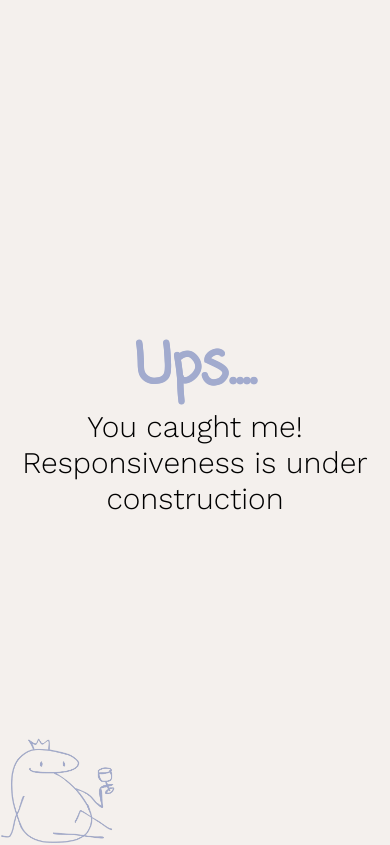
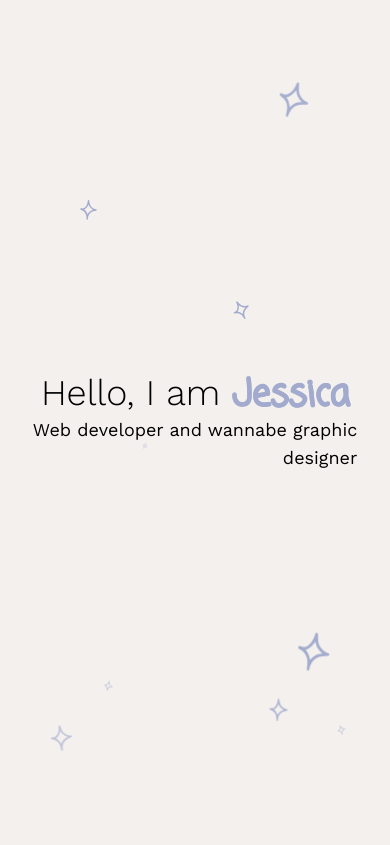
Before and after one commit to JessicaDinova/PortfolioWebsite, a SvelteKit app: page / in a window 390 px wide. Shown: the top 845 px of the page. Built offline with nearby package versions, Linux system fonts and the light colour scheme; a web font is replaced by a local one.

Commit message:
added responsiveness for mobile phone, hidden the rpoject section and went straight to articles, changed stamp from svg to png as tsvg is very detailed and caused problems on mobile, hidden the nav bar to make specase for burger menu that is still comming, extracted the nav bar as a component

```diff
--- a/src/lib/components/Marquee.svelte
+++ b/src/lib/components/Marquee.svelte
@@ -10,8 +10,8 @@
     {#each duplicatedItems as item}
       <img class="h-6" src={star} alt="star"/>
       <div class="relative flex flex-col items-center group">
-        <img class="h-28 mx-3" src={item.icon} alt={item.name} />
-        <p class="absolute uppercase invisible group-hover:visible translate-y-2 group-hover:translate-y-0 transitional -bottom-10">{item.name}</p>
+        <img class="h-15 md:h-28 mx-3" src={item.icon} alt={item.name} />
+        <p class="absolute uppercase lg:invisible lg:group-hover:visible translate-y-2 lg:group-hover:translate-y-0 lg:transitional -bottom-10">{item.name}</p>
       </div>
     {/each}
   </div>
--- /dev/null
+++ b/src/lib/components/NavigationBar.svelte
@@ -0,0 +1,57 @@
+<script>
+  import star from "$lib/assets/doodles/star.svg";
+  import { scrollToSection } from "$lib/helpers/pageFunctions";
+  import { createLink } from "$lib/helpers/pageFunctions";
+  import { articles } from "$lib/data/articles.svelte";
+  let { showStatus, activeSection, } = $props();
+
+  const projectSections = articles.map((article) => ({
+    id: createLink(article.title),
+    dark: Boolean(article.darkStyle),
+  }));
+
+  const sectionStyles = {
+    home: false,
+    about: false,
+    skills: false,
+    projects: true,
+  }
+
+  projectSections.forEach((section) => {
+    sectionStyles[section.id] = section.dark;
+  });
+
+  function isLinkActive(sectionId) {
+    if (sectionId === "projects") {
+      return isInProjectsContext();
+    }
+    return activeSection === sectionId;
+  }
+
+  function getLinkHighlight(sectionId) {
+    if (!isLinkActive(sectionId)) return "";
+
+    const isDark = isDarkSection(activeSection);
+    return isDark ? "highlightDark" : "highlight";
+  }
+
+    function isDarkSection(sectionId) {
+    return sectionStyles[sectionId] === true;
+  }
+
+  function isInProjectsContext() {
+    return activeSection === "projects" ||
+    projectSections.some((section) => section.id === activeSection);
+  }
+</script>
+
+<nav class="hidden w-full [&>button]:cursor-pointer **:hover:scale-105 **:transition-all **:ease-in-out items-center fixed z-50 text-2xl h-18 justify-between md:flex px-32 pt-6 pb-2 font-light {isDarkSection(activeSection) ? "bg-coal-100 text-white" : "bg-cream-100 text-black"}">
+  <button class="{getLinkHighlight("home")}" onclick={() => scrollToSection('home')}>Home</button>
+  <button class="{getLinkHighlight("about")}" onclick={() => scrollToSection('about')}>About Me</button>
+  <button class="{getLinkHighlight("skills")}" onclick={() => scrollToSection('skills')}>Skills</button>
+  <button class="{getLinkHighlight("projects")}" onclick={() => scrollToSection('projects')}>Projects</button>
+  <a class="flex flex-row items-center" target="_blank" href="cv/cv.pdf">
+    <img class="h-4" src={star} alt="star"/>CV
+    <img class="h-4" src={star} alt="star"/>
+  </a>
+</nav>
--- a/src/lib/components/Sticker.svelte
+++ b/src/lib/components/Sticker.svelte
@@ -2,6 +2,6 @@
   let { sticker, isDoodle=true, animation="", animationDelay="" } = $props();
 </script>
 
-<div class="absolute z-10 {sticker.position} {animation} {isDoodle ? "": "opacity-55 size-27"}" style="{animationDelay}">
+<div class="absolute z-10 {sticker.position} {animation} {isDoodle ? "": "opacity-55 size-17 md:size-27"}" style="{animationDelay}">
   <img class="{sticker.styling}" src={sticker.img} alt="sticker">
 </div>
--- a/src/lib/helpers/pageFunctions.js
+++ b/src/lib/helpers/pageFunctions.js
@@ -51,3 +51,14 @@
       return image;
     });
   }
+
+  /**
+   * Scrolls to a page section based on id
+   * @param {*} sectionId id of the section
+   */
+  export function scrollToSection(sectionId) {
+    const section = document.getElementById(sectionId);
+    if (section) {
+      section.scrollIntoView({ behavior: 'smooth' });
+    }
+  }
--- a/src/lib/pageCards/About.svelte
+++ b/src/lib/pageCards/About.svelte
@@ -5,9 +5,9 @@
   const textSegments = $derived(highlightText(aboutMeArticle.text));
 </script>
 
-<div class="main font-light flex flex-row justify-center gap-[10%] items-center">
-  <img class="w-112.5 drop-shadow-xl" src={profilePic} alt="profilePic">
-  <div class="text-2xl text-justify w-[45%] max-w-3xl flex flex-col gap-5">
+<div class="main font-light flex flex-col md:flex-row justify-center gap-10 md:gap-30 items-center">
+  <img class="w-80 md:w-112.5 drop-shadow-xl" src={profilePic} alt="profilePic">
+  <div class="text-xl md:text-2xl text-justify w-[80%] md:w-[45%] max-w-3xl flex flex-col gap-5">
     <article>
       {#each textSegments as segment}
         {#if segment.highlight}
--- a/src/lib/pageCards/Article.svelte
+++ b/src/lib/pageCards/Article.svelte
@@ -7,28 +7,29 @@
 
   let { article } = $props();
 
-  const flexDirection = $derived(article.imgConfig.imgLeft ? "flex-row" : "flex-row-reverse");
-  const justifyDirection = $derived(article.imgConfig.imgLeft ? "justify-start" : "justify-end");
+  const flexDirection = $derived(article.imgConfig.imgLeft ? "md:flex-row" : "md:flex-row-reverse");
+  const justifyDirection = $derived(article.imgConfig.imgLeft ? "md:justify-start" : "md:justify-end");
   const darkModeText = $derived(article.darkStyle ? "text-cream-100" : "");
   const textHighlight = $derived(article.darkStyle? "highlightDark" : "highlight");
   const textSegments = $derived(highlightText(article.text));
   const githubTheme = $derived(article.darkStyle ? githubDark : githubLight);
+  const shouldSpan = (text) => text.length > 10;
 </script>
 
-<div class="main gap-32 overflow-hidden justify-center px-10 items-center flex {flexDirection} {darkModeText}">
-  <div class="relative w-[40%] max-w-3xl flex flex-col gap-7">
+<div class="main gap-10 md:gap-32 overflow-hidden justify-center py-15 px-8 items-center flex flex-col {flexDirection} {darkModeText}">
+  <div class="relative w-full md:w-[40%] md:max-w-3xl flex flex-col gap-7">
     {#each article.doodles as doodle}
       <Sticker sticker={doodle}/>
     {/each}
-    <div class="flex flex-row gap-2 {justifyDirection}">
-      <h1 class="text-4xl uppercase font-hand font-medium text-lavander-100 text-shadow-boldest">{article.title}</h1>
+    <div class="flex flex-row gap-2 justify-center {justifyDirection}">
+      <h1 class="text-[2.2rem] uppercase font-hand font-medium text-lavander-100 text-shadow-boldest">{article.title}</h1>
       {#if article.link}
         <a href={article.link} target="_blank">
           <img class="h-10 hover:scale-105 transitional" src={githubTheme} alt="github" />
         </a>
       {/if}
     </div>
-    <article class="text-2xl font-light text-justify">
+    <article class="text-xl md:text-2xl font-light text-justify">
       {#each textSegments as segment}
         {#if segment.highlight}
           <span class="{textHighlight}">{segment.text}</span>
@@ -37,10 +38,11 @@
         {/if}
       {/each}
     </article>
-    <div class="w-full justify-between py-2 whitespace-nowrap flex">
+    <div class="w-full py-2 grid grid-cols-3 gap-2 md:flex md:flex-nowrap md:justify-between md:gap-0">
       {#each article.tech as tech}
-        <div class="border-2 border-lavander-100 whitespace-nowrap bg-lavander-50 p-3 rounded-4xl hover:scale-105 transition ease-in-out cursor-default">
-          <p>{tech}</p>
+        {@const span = shouldSpan(tech) ? 'col-span-2' : 'col-span-1'}
+          <div class="border-2 border-lavander-100 bg-lavander-50 p-3 rounded-4xl hover:scale-105 transition ease-in-out cursor-default md:flex-none {span}">
+          <p class="text-center text-sm md:text-base md:whitespace-nowrap wrap-break-word">{tech}</p>
         </div>
       {/each}
     </div>
--- a/src/lib/pageCards/Home.svelte
+++ b/src/lib/pageCards/Home.svelte
@@ -2,23 +2,23 @@
   import star from "$lib/assets/doodles/star.svg";
   import Sticker from "$lib/components/Sticker.svelte";
   const stars = [
-    {img:star, styling: "h-10", position:"left-50 top-45"},
-    {img:star, styling: "h-8 rotate-20", position:"left-150 top-120"},
-    {img:star, styling: "h-15 rotate-15", position:"right-70 top-40"},
-    {img:star, styling: "h-10 -rotate-30", position:"top-75 right-150"},
-    {img:star, styling: "h-18 -rotate-10", position:"left-10 bottom-20"},
-    {img:star, styling: "h-10 rotate-10", position:"left-25 bottom-37"},
-    {img:star, styling: "h-15 rotate-10", position:"right-15 bottom-43"},
-    {img:star, styling: "h-12", position:"right-25 bottom-30"},
-    {img:star, styling: "h-10 -rotate-20", position:"right-10 bottom-26"},
+    {img:star, styling:"h-5 md:h-10", position:"left-20 top-50 md:left-50 md:top-45"},
+    {img:star, styling:"h-3 md:h-8 rotate-20", position:"left-35 top-110 md:left-150 md:top-120"},
+    {img:star, styling:"h-10 md:h-15 rotate-15", position:"right-20 top-20 md:right-70 md:top-40"},
+    {img:star, styling:"h-5 md:h-10 -rotate-30", position:"right-35 top-75 md:top-75 md:right-150"},
+    {img:star, styling:"h-13 md:h-18 -rotate-10", position:"left-10 bottom-20"},
+    {img:star, styling:"h-5 md:h-10 rotate-10", position:"left-25 bottom-37"},
+    {img:star, styling:"h-10 md:h-15 rotate-10", position:"right-15 bottom-43"},
+    {img:star, styling:"h-7 md:h-12", position:"right-25 bottom-30"},
+    {img:star, styling:"h-5 md:h-10 -rotate-20", position:"right-10 bottom-26"},
   ]
 </script>
 <div class="main relative font-light flex flex-col justify-center items-center">
-  <h1 class="text-6xl">Hello, I am
-  <span class="font-drawn text-middle text-lavander-100 font-black text-shadow-boldest">
+  <h1 class="text-4xl md:text-6xl">Hello, I am
+  <span class="font-drawn text-4xl md:text-middle text-lavander-100 font-black text-shadow-boldest">
     Jessica
   </span></h1>
-  <p class="text-3xl text-right">Web developer and wannabe graphic<br/> designer</p>
+  <p class="font-normal md:font-light text-lg md:text-3xl text-right">Web developer and wannabe graphic<br/> designer</p>
     {#each stars as star}
       <Sticker sticker={star} animation={"animate-star"} animationDelay={`animation-delay: ${Math.floor(Math.random() * 1000)}ms`}/>
     {/each}
--- a/src/lib/pageCards/Skills.svelte
+++ b/src/lib/pageCards/Skills.svelte
@@ -1,22 +1,22 @@
 <script>
   import { skills } from "$lib/data/skills.svelte";
-  import stamp from "$lib/assets/doodles/stamp.svg";
+  import stamp from "$lib/assets/doodles/stamp.png";
   import Marquee from "$lib/components/Marquee.svelte";
   let halfLenght = Math.ceil(skills.length / 2);
   let marqueeOne = $derived(skills.slice(0, halfLenght));
   let marqueeTwo = $derived(skills.slice(halfLenght, skills.length));
 </script>
 
-<div class="main relative font-light flex flex-col justify-center gap-12 items-center overflow-x-hidden">
+<div class="main relative font-light flex flex-col justify-center gap-20 items-center overflow-x-hidden">
   <img
-    class="w-[13%] -rotate-30 hover:rotate-0 transitional hover:z-30 drop-shadow-2xl hover:opacity-100 opacity-40 absolute top-20 left-10"
+    class="w-35 md:w-48 drop-shadow-lg -rotate-30 lg:hover:rotate-0 transitional hover:z-30 lg:drop-shadow-2xl lg:hover:opacity-100 lg:opacity-40 absolute top-8 left-3 md:top-20 md:left-10"
     src={stamp}
     alt="doodle"
   />
   <Marquee items={marqueeOne}/>
-  <p class="text-2xl py-10">
+  <p class="text-xl md:text-2xl mt-10 md:mt-0">
     I am <span class="highlight">regularly</span> developing my skills
   </p>
   <Marquee items={marqueeTwo} leftFlow={false}/>
-  <p class="text-sm absolute bottom-2 right-2">logos and trademarks belong to their respective owners</p>
+  <p class="text-xs md:text-sm absolute bottom-2 md:right-2">logos and trademarks belong to their respective owners</p>
 </div>
--- a/src/routes/+page.svelte
+++ b/src/routes/+page.svelte
@@ -1,6 +1,6 @@
 <script>
   import { onMount, tick } from "svelte";
-  import star from "$lib/assets/doodles/star.svg";
+  import NavigationBar from "$lib/components/NavigationBar.svelte";
   import Home from "$lib/pageCards/Home.svelte";
   import About from "$lib/pageCards/About.svelte";
   import Skills from "$lib/pageCards/Skills.svelte"
@@ -9,19 +9,13 @@
   import Status from "$lib/pageCards/Status.svelte";
   import { articles } from "$lib/data/articles.svelte";
   import { createLink } from "$lib/helpers/pageFunctions";
+  import { scrollToSection } from "$lib/helpers/pageFunctions";
 
   let activeSection = $state('home');
   let showStatus = $state(false);
   let observer;
-  const minWidth = 1024;
-  const minHeight = 570;
-
-  function scrollToSection(sectionId) {
-    const section = document.getElementById(sectionId);
-    if (section) {
-      section.scrollIntoView({ behavior: 'smooth' });
-    }
-  }
+  // const minWidth = 1024;
+  // const minHeight = 570;
 
   $effect(() => {
     if (!showStatus) {
@@ -36,50 +30,11 @@
     observer?.disconnect();
   });
 
-  const projectSections = articles.map((article) => ({
-    id: createLink(article.title),
-    dark: Boolean(article.darkStyle),
-  }));
-
-  const sectionStyles = {
-    home: false,
-    about: false,
-    skills: false,
-    projects: true,
-  }
-
-  projectSections.forEach((section) => {
-    sectionStyles[section.id] = section.dark;
-  });
-
-  function isDarkSection(sectionId) {
-    return sectionStyles[sectionId] === true;
-  }
-
-  function isInProjectsContext() {
-    return activeSection === "projects" ||
-    projectSections.some((section) => section.id === activeSection);
-  }
-
-  function isLinkActive(sectionId) {
-    if (sectionId === "projects") {
-      return isInProjectsContext();
-    }
-    return activeSection === sectionId;
-  }
-
-  function getLinkHighlight(sectionId) {
-    if (!isLinkActive(sectionId)) return "";
-
-    const isDark = isDarkSection(activeSection);
-    return isDark ? "highlightDark" : "highlight";
-  }
-
-  function updateSize() {
-    showStatus =
-      window.innerWidth <= minWidth ||
-      window.innerHeight <= minHeight;
-  }
+  // function updateSize() {
+  //   showStatus =
+  //     window.innerWidth <= minWidth ||
+  //     window.innerHeight <= minHeight;
+  // }
 
   function setupObserver() {
     observer?.disconnect();
@@ -100,29 +55,20 @@
   }
 
   onMount(() => {
-    updateSize();
-    window.addEventListener('resize', updateSize);
-    if (!showStatus) tick().then(setupObserver);
-
+    // updateSize();
+    // window.addEventListener('resize', updateSize);
+    // if (!showStatus) tick().then(setupObserver);
+    setupObserver();
     return () => {
       observer.disconnect();
-      window.removeEventListener('resize', updateSize);
+      // window.removeEventListener('resize', updateSize);
     }
   });
 </script>
 
-<nav class="w-full {showStatus ? "hidden" : ""} [&>button]:cursor-pointer **:hover:scale-105 **:transition-all **:ease-in-out items-center fixed z-50 text-2xl h-18 justify-between flex px-16 pt-6 pb-2 font-light {isDarkSection(activeSection) ? "bg-coal-100 text-white" : "bg-cream-100 text-black"}">
-  <button class="{getLinkHighlight("home")}" onclick={() => scrollToSection('home')}>Home</button>
-  <button class="{getLinkHighlight("about")}" onclick={() => scrollToSection('about')}>About Me</button>
-  <button class="{getLinkHighlight("skills")}" onclick={() => scrollToSection('skills')}>Skills</button>
-  <button class="{getLinkHighlight("projects")}" onclick={() => scrollToSection('projects')}>Projects</button>
-  <a class="flex flex-row items-center" target="_blank" href="cv/cv.pdf">
-    <img class="h-4" src={star} alt="star"/>CV
-    <img class="h-4" src={star} alt="star"/>
-  </a>
-</nav>
+<NavigationBar showStatus={showStatus} activeSection={activeSection}/>
 
-<div class="{showStatus ? "hidden" : ""} [&>.dark]:bg-coal-100 scrollbar-thin *:snap-start flex flex-col w-screen h-screen snap-y snap-proximity overflow-y-scroll scroll-smooth">
+<div class="{showStatus ? "hidden" : ""} [&>.dark]:bg-coal-100 scrollbar-thin *:md:snap-start flex flex-col w-screen h-screen md:snap-y md:snap-proximity md:overflow-y-scroll scroll-smooth">
   <section id="home">
     <Home />
   </section>
@@ -132,7 +78,7 @@
   <section id="skills">
     <Skills />
   </section>
-  <section class="dark" id="projects">
+  <section class="hidden md:flex dark" id="projects">
     <Projects {scrollToSection}/>
   </section>
   {#each articles as article}
@@ -142,8 +88,8 @@
   {/each}
 </div>
 
-{#if showStatus}
+<!-- {#if showStatus}
   <div class="h-screen w-full">
     <Status />
   </div>
-{/if}
+{/if} -->
--- a/src/routes/layout.css
+++ b/src/routes/layout.css
@@ -56,7 +56,7 @@ body {
 }
 
 .main {
-  @apply w-full min-h-screen pt-18
+  @apply w-full min-h-screen md:pt-18
 }
 
 .transitional {
--- a/svelte.config.js
+++ b/svelte.config.js
@@ -20,11 +20,8 @@ const config = {
     }),
 
     prerender: {
-      // only ignore the particular 404 that breaks your build; otherwise throw
       handleHttpError: ({ status, path, referrer, message }) => {
-        // ignore 404 for root when using a non-empty paths.base
         if (status === 404 && path === "/") return;
-        // otherwise fail the build (default)
         throw new Error(message);
       },
     },
```
Also changed, not shown: src/lib/assets/doodles/stamp.png (added), src/lib/data/articles.svelte.js, 1 other file (tests, documents, lock files or other folders).
